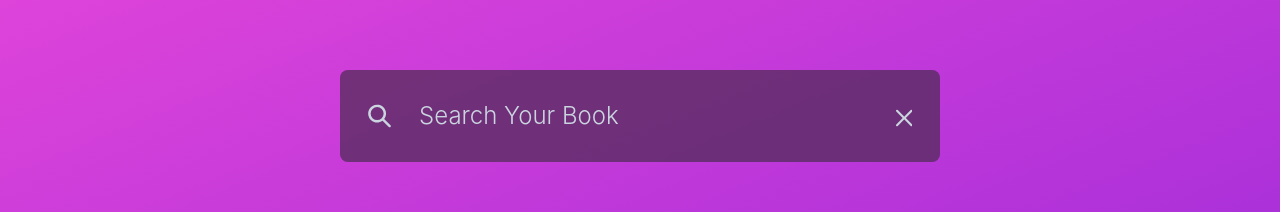
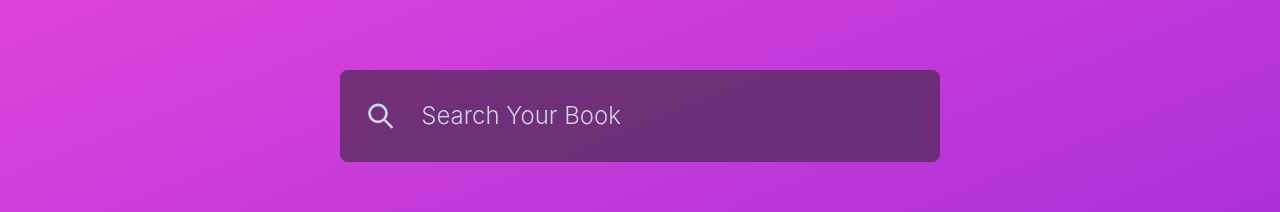
Before and after one commit to Ajand/popcorn-assignment, a Next.js app: page / in a window 1280 px wide. Shown: the part 284-496 px from the top of the page. Built offline with nearby package versions, Linux system fonts and the light colour scheme.

Commit message:
added close button functionality

```diff
--- a/components/BookInput.tsx
+++ b/components/BookInput.tsx
@@ -25,6 +25,7 @@ const BookInput: FC<{
           fontSize="24"
           fontWeight="light"
         />
+        {value && (
           <Box
             ml={3}
             mt={-1}
@@ -36,9 +37,11 @@ const BookInput: FC<{
               color: "gray.50",
             }}
             color="gray.300"
+            onClick={() => setValue("")}
           >
             <CloseIcon w="100%" h="100%" />
           </Box>
+        )}
       </Flex>
     </Box>
   );
```
Lines whose indentation alone changed are shown as unchanged.
